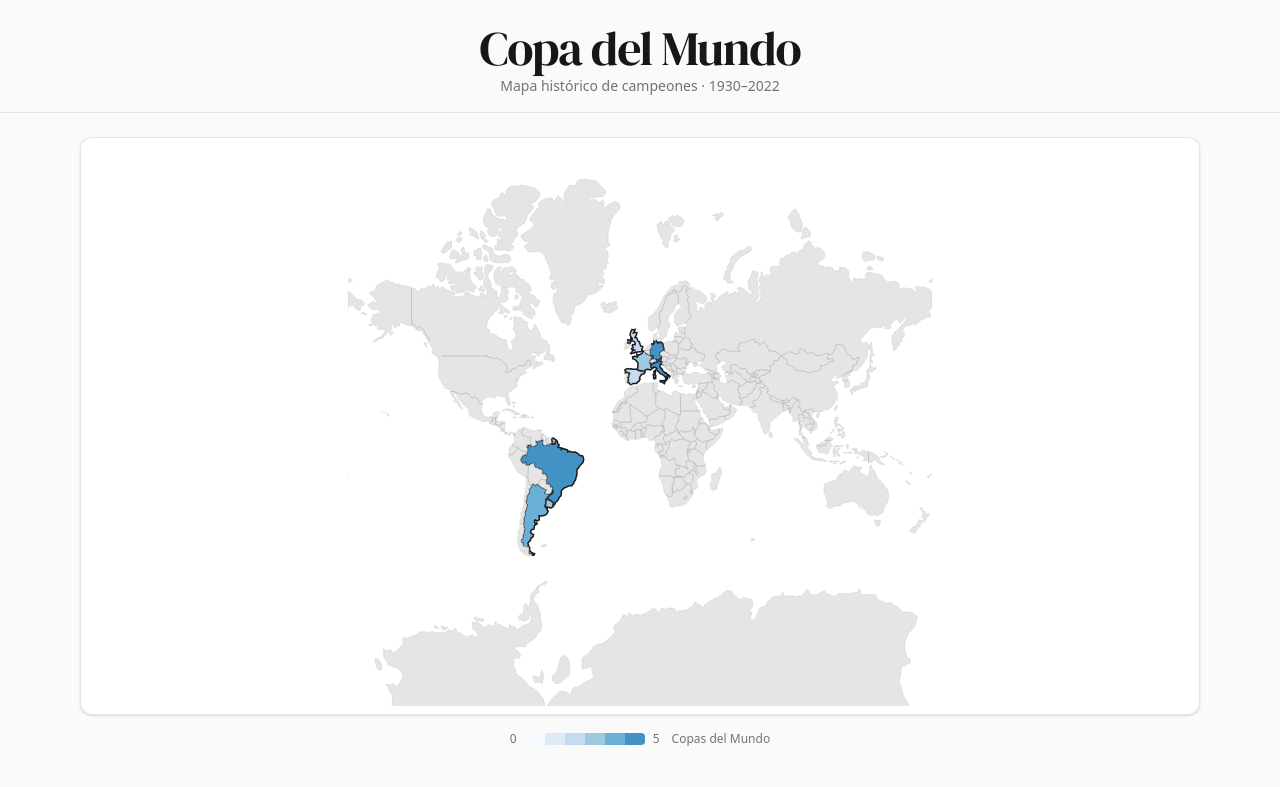
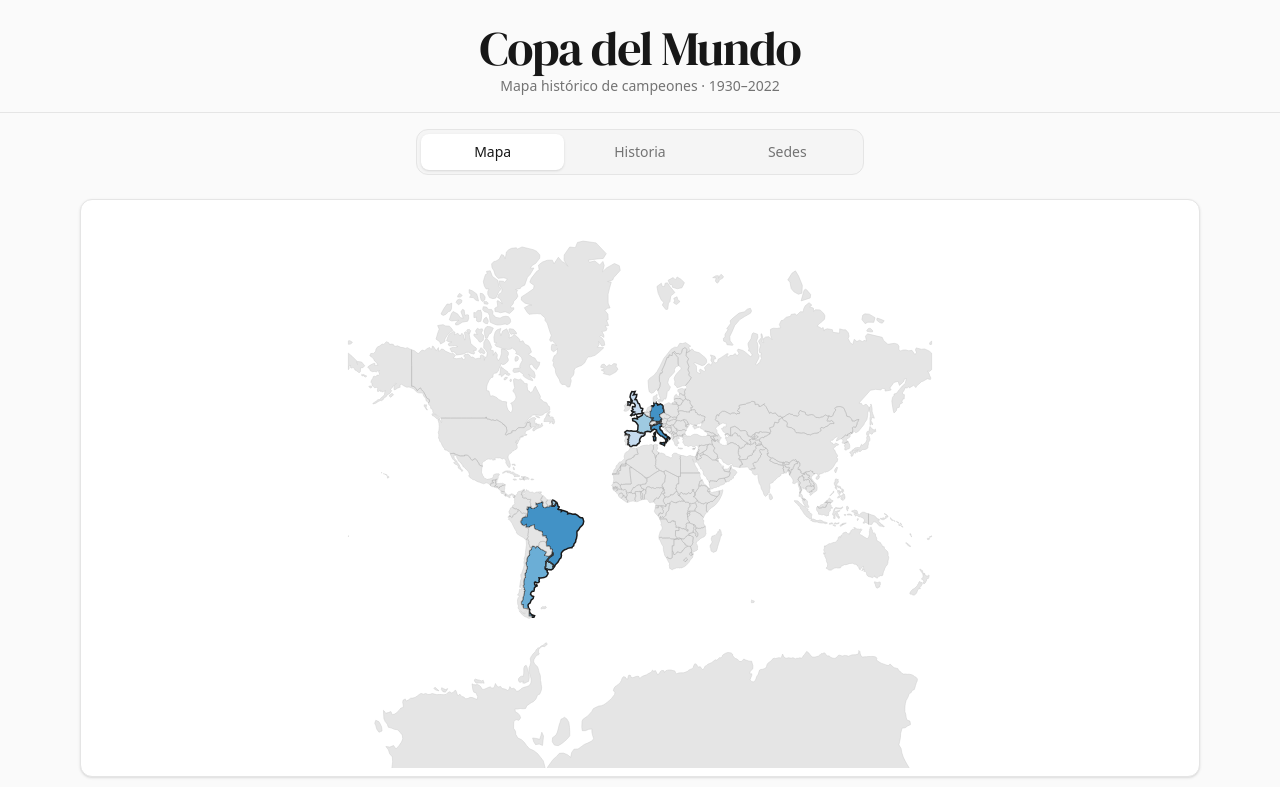
Before and after one commit to jakumx/soccer-cup-info, a React (Vite) app: page / in a window 1280 px wide. Shown: the top 787 px of the page. Built offline with nearby package versions, Linux system fonts and the light colour scheme; a web font is replaced by a local one.

Commit message:
feat: add tab navigation between map, history, and host selection sections

```diff
--- a/src/App.tsx
+++ b/src/App.tsx
@@ -1,12 +1,23 @@
 import { useState, useCallback } from 'react'
+import { motion, AnimatePresence } from 'motion/react'
 import WorldMap from './components/WorldMap'
 import WorldMapTooltip from './components/WorldMapTooltip'
 import ColorLegend from './components/ColorLegend'
 import ChampionsList from './components/ChampionsList'
-import WorldCupHistory from './components/WorldCupHistory'
+import { TimelineSection } from './components/WorldCupHistory'
+import { fifaHistory, hostSelection } from './data/history'
 import type { TooltipData } from './types'
 
+const tabs = [
+  { id: 'map', label: 'Mapa' },
+  { id: 'history', label: 'Historia' },
+  { id: 'hosts', label: 'Sedes' },
+] as const
+
+type TabId = (typeof tabs)[number]['id']
+
 function App() {
+  const [activeTab, setActiveTab] = useState<TabId>('map')
   const [tooltipData, setTooltipData] = useState<TooltipData | null>(null)
 
   const handleCountryHover = useCallback((data: TooltipData | null) => {
@@ -28,7 +39,32 @@ function App() {
         </p>
       </header>
 
+      <nav className="mx-auto mt-4 flex max-w-md gap-1 rounded-xl border border-neutral-200 bg-neutral-100 p-1 dark:border-neutral-800 dark:bg-neutral-900">
+        {tabs.map((tab) => (
+          <button
+            key={tab.id}
+            onClick={() => setActiveTab(tab.id)}
+            className={`flex-1 rounded-lg px-4 py-2 text-sm font-medium transition-colors ${
+              activeTab === tab.id
+                ? 'bg-white text-neutral-900 shadow-sm dark:bg-neutral-800 dark:text-white'
+                : 'text-neutral-500 hover:text-neutral-700 dark:hover:text-neutral-300'
+            }`}
+          >
+            {tab.label}
+          </button>
+        ))}
+      </nav>
+
       <main className="mx-auto max-w-6xl px-4 py-6">
+        <AnimatePresence mode="wait">
+          {activeTab === 'map' && (
+            <motion.div
+              key="map"
+              initial={{ opacity: 0, y: 8 }}
+              animate={{ opacity: 1, y: 0 }}
+              exit={{ opacity: 0, y: -8 }}
+              transition={{ duration: 0.2 }}
+            >
               <div className="relative">
                 <div className="rounded-xl border border-neutral-200 bg-white p-2 shadow-sm dark:border-neutral-800 dark:bg-neutral-900">
                   <WorldMap
@@ -48,10 +84,49 @@ function App() {
               <div className="mt-10">
                 <ChampionsList />
               </div>
+            </motion.div>
+          )}
 
-        <div className="mt-10">
-          <WorldCupHistory />
-        </div>
+          {activeTab === 'history' && (
+            <motion.div
+              key="history"
+              initial={{ opacity: 0, y: 8 }}
+              animate={{ opacity: 1, y: 0 }}
+              exit={{ opacity: 0, y: -8 }}
+              transition={{ duration: 0.2 }}
+              className="rounded-xl border border-neutral-200 bg-white p-6 dark:border-neutral-700 dark:bg-neutral-900"
+            >
+              <h2 className="mb-2 text-center text-2xl font-bold text-neutral-900 dark:text-white">
+                Historia de la Copa del Mundo
+              </h2>
+              <p className="mb-10 text-center text-sm text-neutral-500 dark:text-neutral-400">
+                Desde la fundación de la FIFA hasta el Mundial de 48 equipos — la evolución del
+                torneo más importante del fútbol.
+              </p>
+              <TimelineSection events={fifaHistory} />
+            </motion.div>
+          )}
+
+          {activeTab === 'hosts' && (
+            <motion.div
+              key="hosts"
+              initial={{ opacity: 0, y: 8 }}
+              animate={{ opacity: 1, y: 0 }}
+              exit={{ opacity: 0, y: -8 }}
+              transition={{ duration: 0.2 }}
+              className="rounded-xl border border-neutral-200 bg-white p-6 dark:border-neutral-700 dark:bg-neutral-900"
+            >
+              <h2 className="mb-2 text-center text-2xl font-bold text-neutral-900 dark:text-white">
+                ¿Cómo se elige la sede?
+              </h2>
+              <p className="mb-10 text-center text-sm text-neutral-500 dark:text-neutral-400">
+                El proceso de selección del país anfitrión ha evolucionado desde la rotación
+                informal hasta el sistema de votación actual.
+              </p>
+              <TimelineSection events={hostSelection} />
+            </motion.div>
+          )}
+        </AnimatePresence>
       </main>
 
       <footer className="border-t border-neutral-200 py-6 text-center text-xs text-neutral-400 dark:border-neutral-800">
--- a/src/components/WorldCupHistory.tsx
+++ b/src/components/WorldCupHistory.tsx
@@ -2,12 +2,14 @@ import { motion } from 'motion/react'
 import { fifaHistory, hostSelection } from '../data/history'
 import type { HistoryEvent } from '../types'
 
-function TimelineSection({ title, events }: { title: string; events: HistoryEvent[] }) {
+export function TimelineSection({ title, events }: { title?: string; events: HistoryEvent[] }) {
   return (
-    <div className="mb-16">
-      <h3 className="mb-8 text-center text-lg font-semibold text-neutral-700 dark:text-neutral-300">
-        {title}
-      </h3>
+    <div>
+      {title && (
+        <h3 className="mb-8 text-center text-lg font-semibold text-neutral-700 dark:text-neutral-300">
+          {title}
+        </h3>
+      )}
       <div className="relative">
         <div className="absolute left-1/2 top-0 hidden h-full w-px -translate-x-1/2 bg-neutral-200 dark:bg-neutral-700 md:block" aria-hidden />
         <div className="space-y-10">
```
Lines whose indentation alone changed are shown as unchanged.
